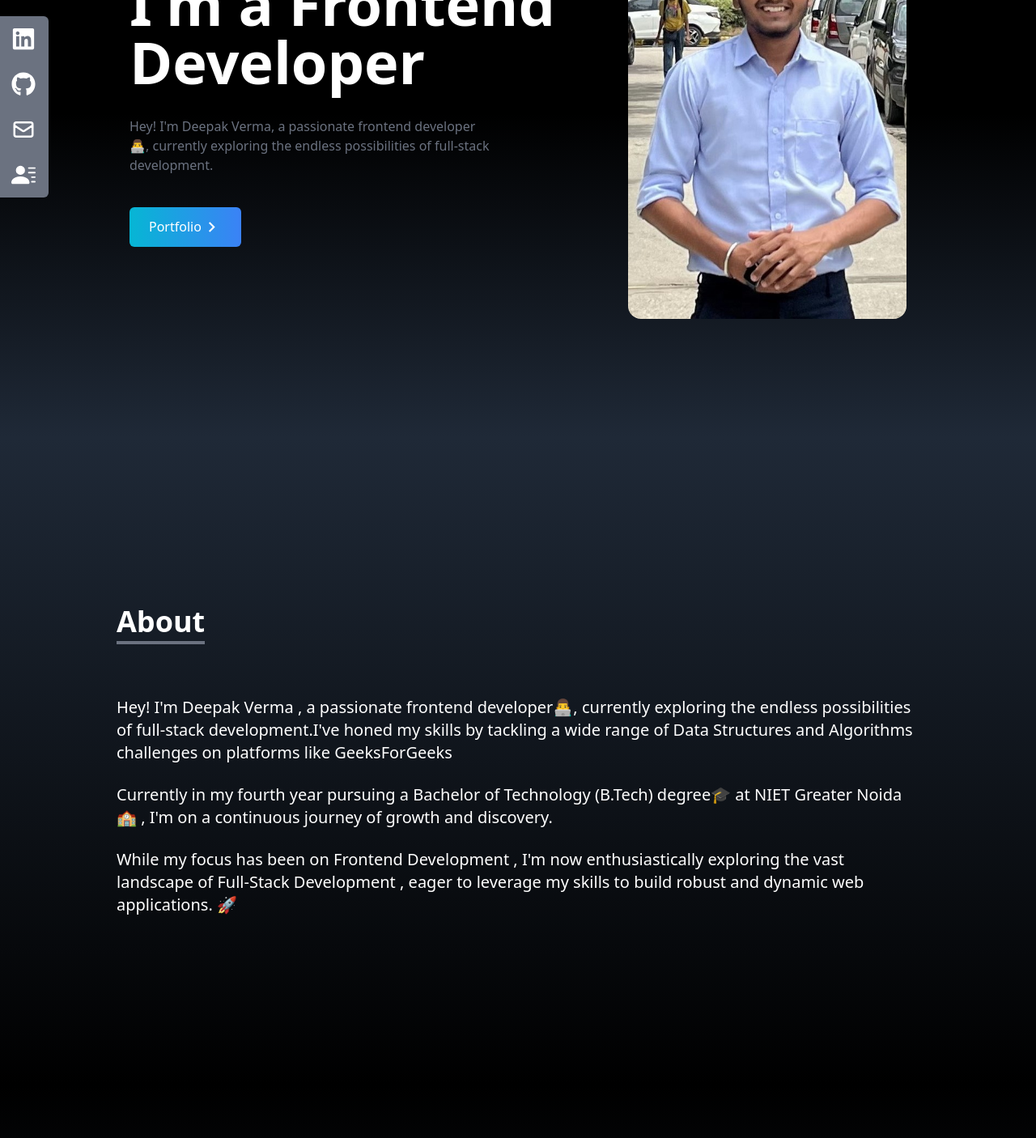
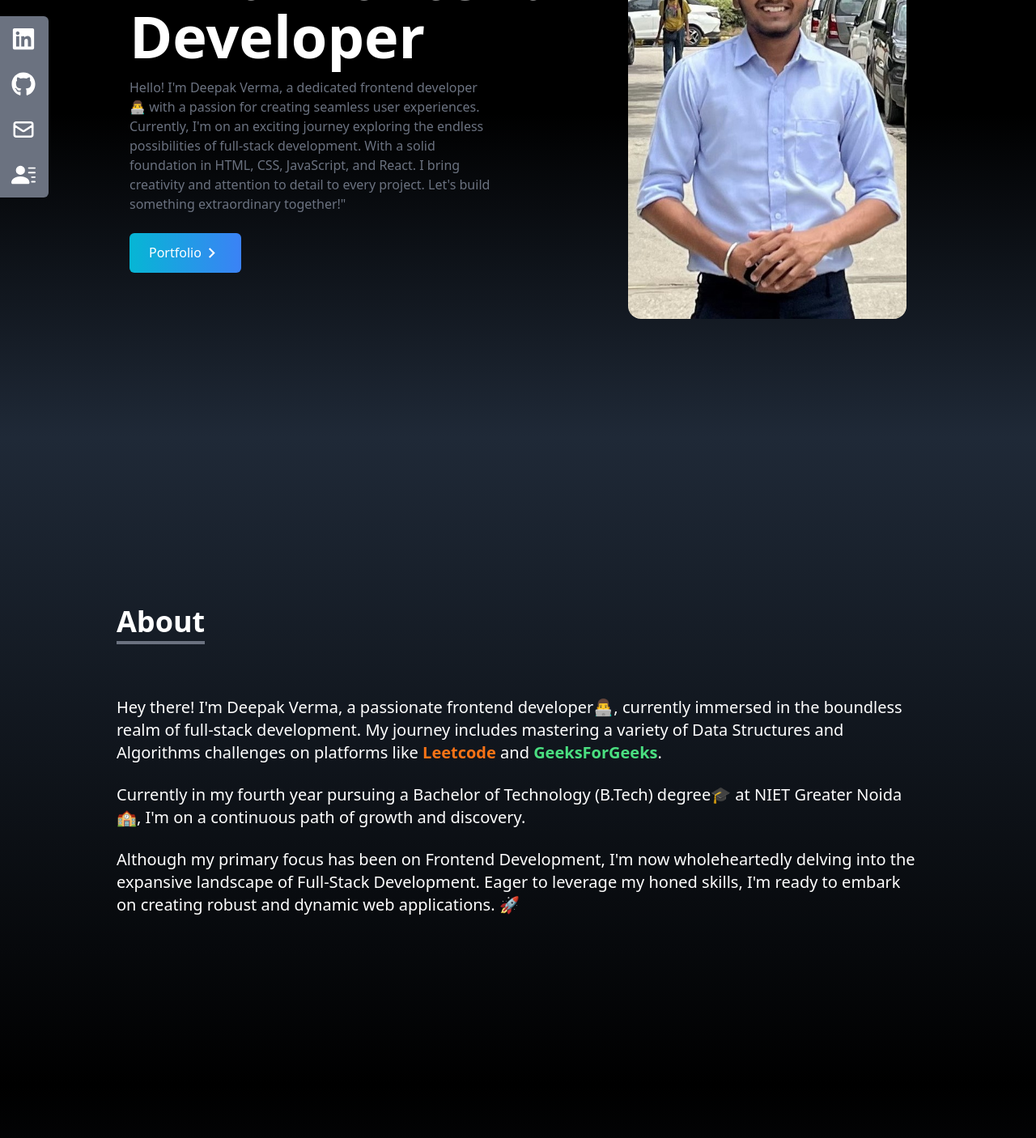
Before and after one commit to imdeepakvermaa/imdeepakvermaa-portfolio, a React (Create React App) app: page / in a window 1280 px wide. Shown: the part 260-1666 px from the top of the page at 81% size. Built offline with nearby package versions, Linux system fonts and the light colour scheme; a web font is replaced by a local one.

Commit message:
Complete

```diff
--- a/src/App.js
+++ b/src/App.js
@@ -12,11 +12,12 @@ function App() {
       <Header />
       <Home />
       <About />
+      <Experience />
+
       <Portfolio />
-      <Experience />
       <Contact />
       <SocialLinks />
-      <Footer/>
+      <Footer />
     </div>
   );
 }
--- a/src/components/About.js
+++ b/src/components/About.js
@@ -11,24 +11,16 @@ const About = () => {
           </p>
         </div>
         <p className="text-xl mt-10">
-          Hey! I'm Deepak Verma , a passionate frontend developer👨‍💻, currently
-          exploring the endless possibilities of full-stack development.I've
-          honed my skills by tackling a wide range of Data Structures and
-          Algorithms challenges on platforms like GeeksForGeeks
+        Hey there! I'm Deepak Verma, a passionate frontend developer👨‍💻, currently immersed in the boundless realm of full-stack development. My journey includes mastering a variety of Data Structures and Algorithms challenges on platforms like <span className="text-orange-500 font-bold hover:underline"><a href="https://leetcode.com/imdeepakvermaa/" target="_blank ">Leetcode</a></span>  and <span className="text-green-400 font-bold hover:underline"><a href="https://auth.geeksforgeeks.org/user/imdeepakvermaa/?utm_source=geeksforgeeks&utm_medium=my_profile&utm_campaign=auth_user" target="_blank ">GeeksForGeeks</a></span>.
 
         </p>
 
         <br />
         <p className="text-xl">
-          Currently in my fourth year pursuing a Bachelor of Technology (B.Tech)
-          degree🎓 at NIET Greater Noida🏫 , I'm on a continuous journey of
-          growth and discovery.
+        Currently in my fourth year pursuing a Bachelor of Technology (B.Tech) degree🎓 at NIET Greater Noida🏫, I'm on a continuous path of growth and discovery.
         </p>
         <br />
-        <p className="text-xl"> While my focus has been on Frontend Development , I'm now
-          enthusiastically exploring the vast landscape of Full-Stack
-          Development , eager to leverage my skills to build robust and dynamic
-          web applications. 🚀</p>
+        <p className="text-xl">Although my primary focus has been on Frontend Development, I'm now wholeheartedly delving into the expansive landscape of Full-Stack Development. Eager to leverage my honed skills, I'm ready to embark on creating robust and dynamic web applications. 🚀</p>
       </div>
     </div>
   );
--- a/src/components/Contact.js
+++ b/src/components/Contact.js
@@ -9,9 +9,9 @@ const Contact = () => {
       <div className="flex flex-col p-4 justify-center max-w-screen-lg mx-auto h-full ">
         <div className="pb-4">
           <p className="text-4xl font-bold inline border-b-4 border-gray-500">
-            You can get in touch with me via mail or instagram or linkedIn.
+            You can get in touch with me via <span className="text-red-500 hover:line-through">mail</span> or <span className="text-orange-500 hover:line-through">instagram</span> or <span className="text-blue-400 hover:line-through">linkedIn</span>.
           </p>
-          <p className="py-8">Submit the form below to get in touch with me.</p>
+          <p className="py-8">OR <span className="text-yellow-500 font-bold">Submit</span> the form below to get in touch with me.</p>
         </div>
 
         <div className="flex justify-center items-center">
--- a/src/components/Experience.js
+++ b/src/components/Experience.js
@@ -63,7 +63,7 @@ const Experience = () => {
   return (
     <div
       name="skills"
-      className="bg-gradient-to-b from-gray-800 to-black w-full h-screen"
+      className="bg-gradient-to-b from-black to-gray-800 w-full h-screen"
     >
       <div className="max-w-screen-lg mx-auto p-4 flex flex-col justify-center w-full h-full text-white">
         <div>
--- a/src/components/Home.js
+++ b/src/components/Home.js
@@ -10,12 +10,11 @@ const Home = () => {
     >
       <div className="max-w-screen-lg mx-auto flex flex-col items-center justify-center h-full px-8 md:flex-row">
         <div className="flex flex-col justify-center h-full gap-4">
-          <h2 className="flex-4xl sm:text-7xl font-bold textwhite">
+          <h2 className="flex-xl sm:text-7xl font-bold textwhite">
             I'm a Frontend Developer
           </h2>
-          <p className="text-gray-500 py-4 max-w-md">
-            Hey! I'm Deepak Verma, a passionate frontend developer👨‍💻, currently
-            exploring the endless possibilities of full-stack development.
+          <p className="text-gray-500  max-w-md">
+          Hello! I'm Deepak Verma, a dedicated frontend developer👨‍💻 with a passion for creating seamless user experiences. Currently, I'm on an exciting journey exploring the endless possibilities of full-stack development. With a solid foundation in HTML, CSS, JavaScript, and React. I bring creativity and attention to detail to every project. Let's build something extraordinary together!"
           </p>
           <div>
             <Link to="projects" smooth duration={500} className="group w-fit px-6 py-3 my-2 flex items-center rounded-md bg-gradient-to-r from-cyan-500 to-blue-500 cursor-pointer">
--- a/src/components/Portfolio.js
+++ b/src/components/Portfolio.js
@@ -36,7 +36,7 @@ const Portfolio = () => {
   return (
     <div
       name="projects"
-      className="bg-gradient-to-b from-black to-gray-800 w-full text-white md:h-screen"
+      className="bg-gradient-to-b from-gray-800 to-black w-full text-white md:h-screen"
     >
       <div className="max-w-screen-lg p-4 mx-auto flex flex-col justify-center w-full h-full">
         <div className="pb-8">
```
